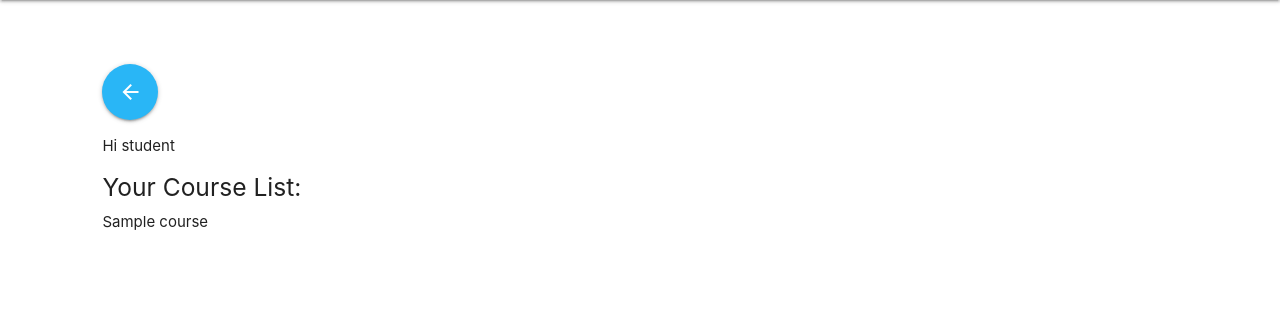
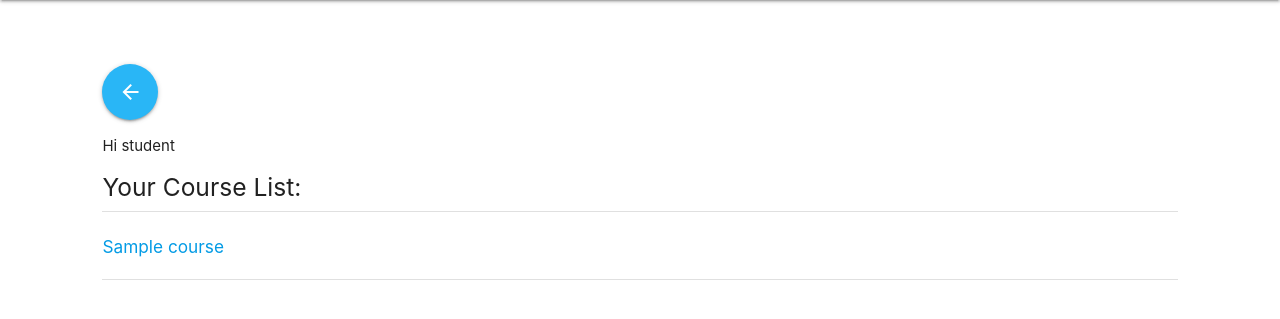
Before and after one commit to Honesty1997/nccu-grade-system, a Django app: page / in a window 1280 px wide. Shown: the part 64-383 px from the top of the page. Run offline with Django 3.2, Linux system fonts and the light colour scheme; a user stored in the database is signed in; tables that the repository leaves empty hold one stand-in row (values such as "Sample post").

Commit message:
adjust main.html

```diff
--- a/templates/modules/main/main.html
+++ b/templates/modules/main/main.html
@@ -9,8 +9,12 @@
     {% endif %}
 
     <h5>Your Course List:</h5>
+    <div class="divider"></div>
     {% for course in course_list %}
-        {{ course.course_name }}
+    <div class="section">
+        <h6><a href="{% url 'course:detail' course.id %}">{{ course.course_name }}</a></h6>
+    </div>
+    <div class="divider"></div>
     {% endfor %}
 
 {% endblock %}
```
